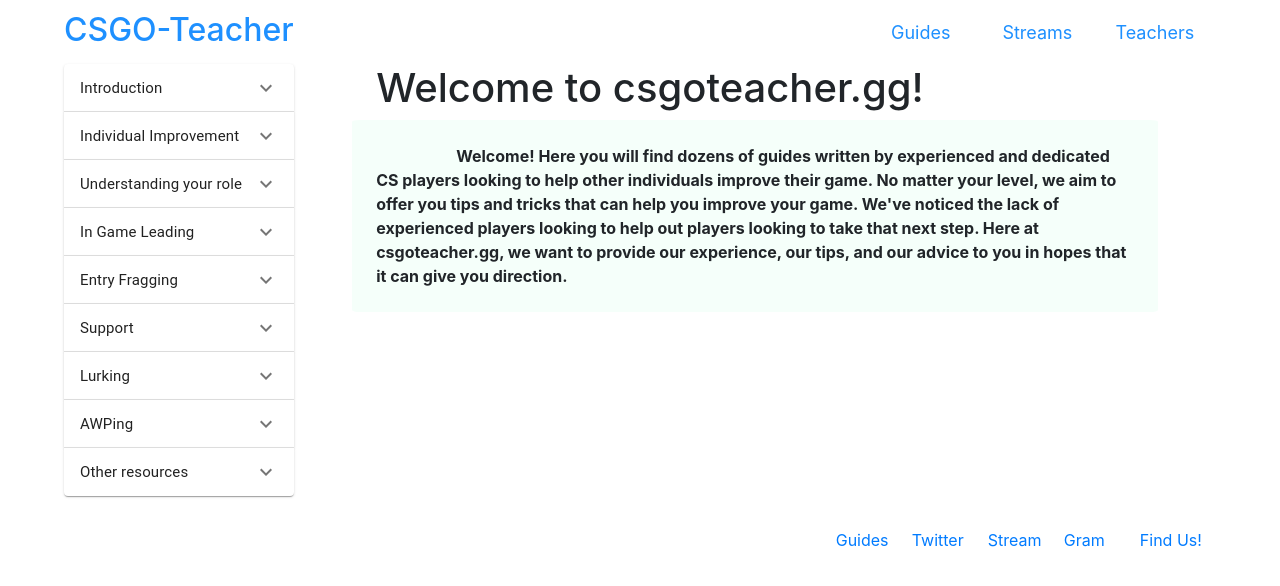
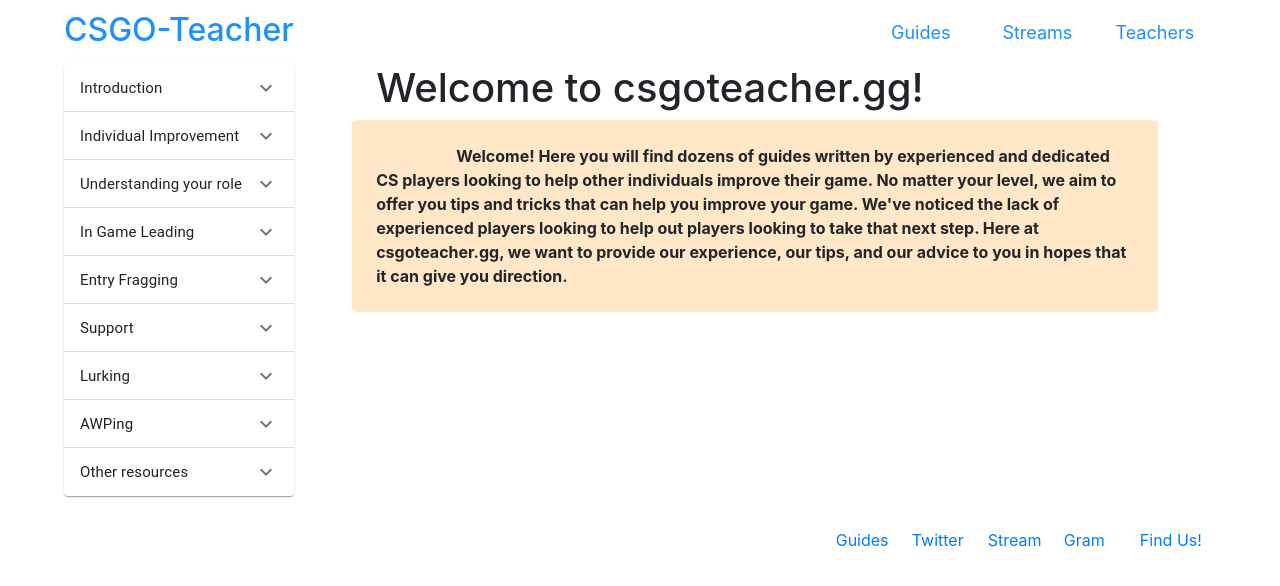
Before and after one commit to kukicako/Counter-Tony, a React (Create React App) app: page /Guides in a window 1280 px wide. Shown: the top 586 px of the page. Built offline with nearby package versions, Linux system fonts and the light colour scheme.

Commit message:
working on styling guides

```diff
--- a/src/App.css
+++ b/src/App.css
@@ -352,8 +352,13 @@
 
 /* Guide Text  */
 
-.GuideText {
-	background: #F5FFFA;
+.GuideContainer{
+	background: blue;
+	border: 1px solid green;
+}
+
+.GuideText{
+	background: #FFE7C7;
 	border-radius: 1%;
 	padding: 3%;
 	font-weight: bold;
--- a/src/Components/Guides/InGameLeading/introigltext.js
+++ b/src/Components/Guides/InGameLeading/introigltext.js
@@ -3,8 +3,10 @@
 function IntroIglText() {
     return(
         <div>
-            <p className="GuideText">In Game Leading is the shot caller, simple as that. A role that the team relies on to call strats, make adjustments and focus on putting the team in the best position round by round. By many, it's considered to be the toughest position. May it be cause of the amount work required outside of scrims and matches or may it be because of the mental fortitude it requires in game. Not just focus on playing your own game but also continuously focusing on picking up what the other team is doing, thinking of what to do in future rounds, setting up strats or players, and constantly thinking of ways to take advantage of the opposing team. A position that requires a lot of focus and attention where missing a small detail could cost you a round or match. Over this 7 part breakdown, I'll talk about all that I've personally done, practiced and worked on improving over my 4+ years of IGLing in League play across all divisions. I hope to give an insight into all that I've done, break down aspects of the game from my point view and give you the blueprints that I've followed to improving as an IGL. Though, no guide will make you a better automatically. It'll require you to put in effect to improve. I simply believe that the more time and effort you put into improving as an IGL, the more it'll show. I thoroughly believe the best IGLs put in the most amount of work in and out of the servers. It is not a position you can slack off and improve at.
-            </p>
+            <div className="GuideContainer">
+                <p className="GuideText">In Game Leading is the shot caller, simple as that. A role that the team relies on to call strats, make adjustments and focus on putting the team in the best position round by round. By many, it's considered to be the toughest position. May it be cause of the amount work required outside of scrims and matches or may it be because of the mental fortitude it requires in game. Not just focus on playing your own game but also continuously focusing on picking up what the other team is doing, thinking of what to do in future rounds, setting up strats or players, and constantly thinking of ways to take advantage of the opposing team. A position that requires a lot of focus and attention where missing a small detail could cost you a round or match. Over this 7 part breakdown, I'll talk about all that I've personally done, practiced and worked on improving over my 4+ years of IGLing in League play across all divisions. I hope to give an insight into all that I've done, break down aspects of the game from my point view and give you the blueprints that I've followed to improving as an IGL. Though, no guide will make you a better automatically. It'll require you to put in effect to improve. I simply believe that the more time and effort you put into improving as an IGL, the more it'll show. I thoroughly believe the best IGLs put in the most amount of work in and out of the servers. It is not a position you can slack off and improve at.
+                </p>
+            </div>
         </div>
     )
 }
```
